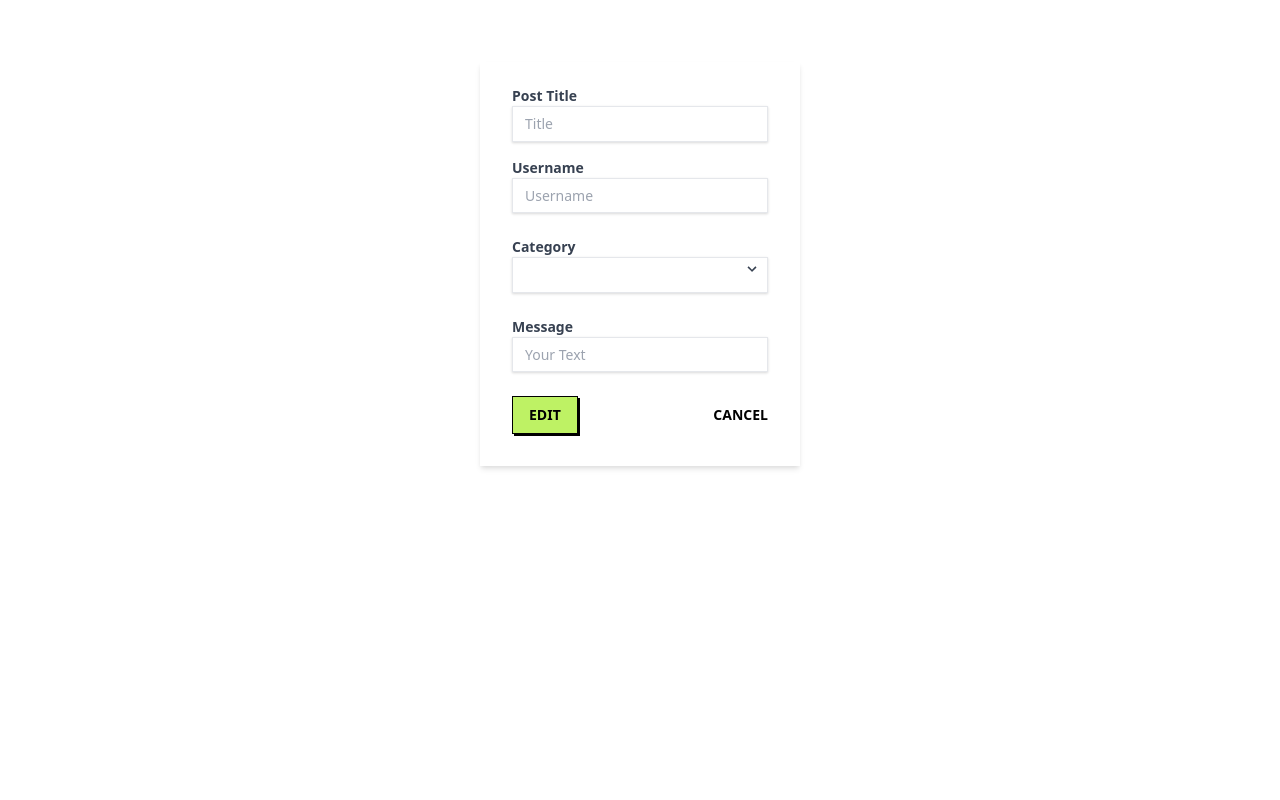
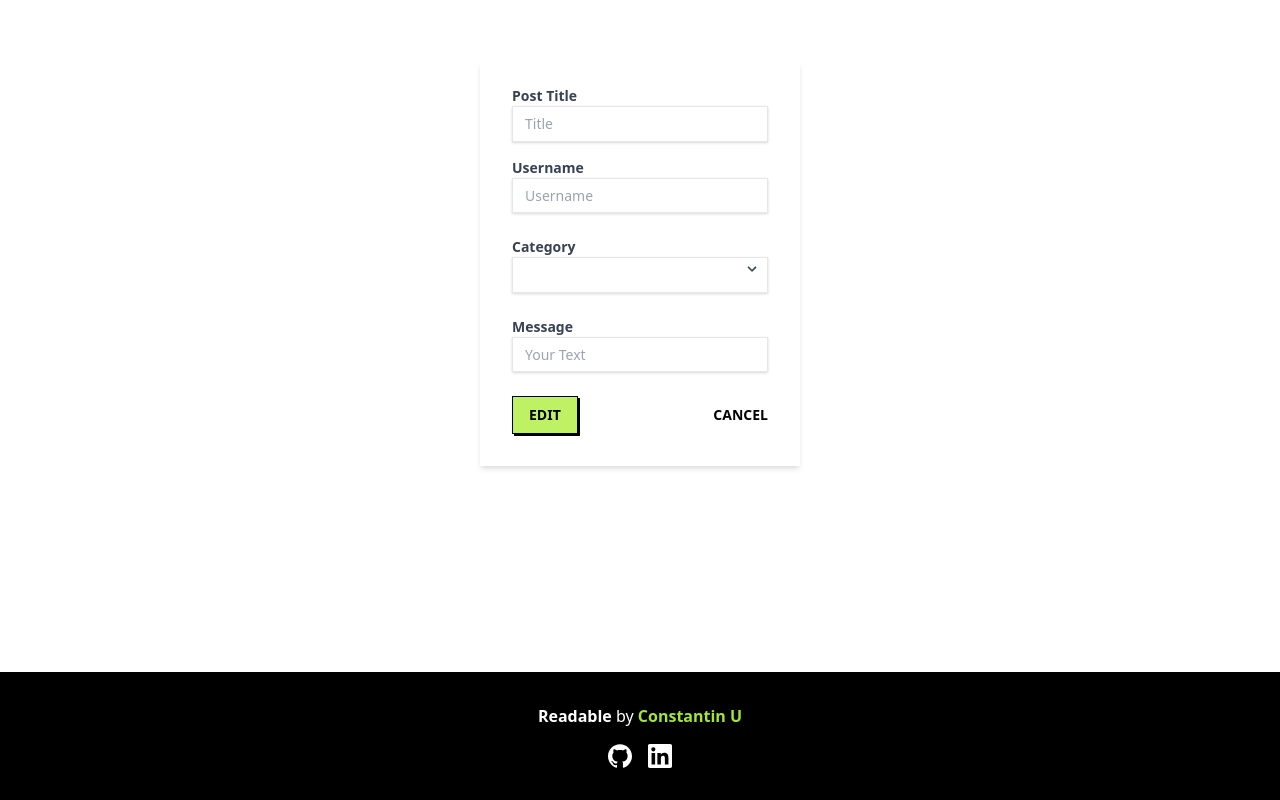
Before and after one commit to conuko/Readable-Frontend, a React (Create React App) app: page /post/edit/1 in a window 1280 px wide. Shown: the part 192-992 px from the top of the page. Before the commit the page ends 864 px from the top, so only its background shows below. Built offline with nearby package versions, Linux system fonts and the light colour scheme; no server answers.

Commit message:
feat: create and style footer component

```diff
--- a/src/components/App.js
+++ b/src/components/App.js
@@ -4,6 +4,7 @@
 import { handleInitialData } from '../actions/shared';
 import HomeView from './HomeView';
 import Navbar from './Navbar';
+import Footer from './Footer';
 import PostDetailView from './PostDetailView';
 import CategoryView from './CategoryView';
 import CreatePost from './CreatePost';
@@ -24,6 +25,7 @@
         <Route exact path="/add" component={CreatePost} />
         <Route exact path="/post/edit/:id" component={EditPost} />
       </div>
+      <Footer />
     </Router>
   );
 }
--- /dev/null
+++ b/src/components/Footer.js
@@ -0,0 +1,36 @@
+import React from 'react';
+
+function Footer() {
+  return (
+    <footer className="bg-black">
+      <div className="max-w-7xl mx-auto px-4 sm:px-6 lg:px-8">
+        <div className="flex items-center justify-center h-32">
+          <div className="flex items-center">
+            <div className="flex-shrink-0 text-white">
+              <b>Readable</b>
+              {' '}
+              by
+              {' '}
+              <a href="mailto:mail@constantincodes.dev" className="text-lime-400 hover:text-lime-200 font-bold">Constantin U</a>
+              <div className="flex flex-row justify-center mt-4 space-x-4">
+                <a href="http://www.github.com/conuko">
+                  <svg role="img" viewBox="0 0 24 24" className="h-6 w-6 fill-current text-white hover:text-lime-400" xmlns="http://www.w3.org/2000/svg">
+                    <path d="M12 .297c-6.63 0-12 5.373-12 12 0 5.303 3.438 9.8 8.205 11.385.6.113.82-.258.82-.577 0-.285-.01-1.04-.015-2.04-3.338.724-4.042-1.61-4.042-1.61C4.422 18.07 3.633 17.7 3.633 17.7c-1.087-.744.084-.729.084-.729 1.205.084 1.838 1.236 1.838 1.236 1.07 1.835 2.809 1.305 3.495.998.108-.776.417-1.305.76-1.605-2.665-.3-5.466-1.332-5.466-5.93 0-1.31.465-2.38 1.235-3.22-.135-.303-.54-1.523.105-3.176 0 0 1.005-.322 3.3 1.23.96-.267 1.98-.399 3-.405 1.02.006 2.04.138 3 .405 2.28-1.552 3.285-1.23 3.285-1.23.645 1.653.24 2.873.12 3.176.765.84 1.23 1.91 1.23 3.22 0 4.61-2.805 5.625-5.475 5.92.42.36.81 1.096.81 2.22 0 1.606-.015 2.896-.015 3.286 0 .315.21.69.825.57C20.565 22.092 24 17.592 24 12.297c0-6.627-5.373-12-12-12" />
+                  </svg>
+                </a>
+                <a href="https://www.linkedin.com/in/constantin-unterkofler">
+                  <svg role="img" viewBox="0 0 24 24" className="h-6 w-6 fill-current text-white hover:text-lime-400" xmlns="http://www.w3.org/2000/svg">
+                    <title>LinkedIn</title>
+                    <path d="M20.447 20.452h-3.554v-5.569c0-1.328-.027-3.037-1.852-3.037-1.853 0-2.136 1.445-2.136 2.939v5.667H9.351V9h3.414v1.561h.046c.477-.9 1.637-1.85 3.37-1.85 3.601 0 4.267 2.37 4.267 5.455v6.286zM5.337 7.433c-1.144 0-2.063-.926-2.063-2.065 0-1.138.92-2.063 2.063-2.063 1.14 0 2.064.925 2.064 2.063 0 1.139-.925 2.065-2.064 2.065zm1.782 13.019H3.555V9h3.564v11.452zM22.225 0H1.771C.792 0 0 .774 0 1.729v20.542C0 23.227.792 24 1.771 24h20.451C23.2 24 24 23.227 24 22.271V1.729C24 .774 23.2 0 22.222 0h.003z" />
+                  </svg>
+                </a>
+              </div>
+            </div>
+          </div>
+        </div>
+      </div>
+    </footer>
+  );
+}
+
+export default Footer;
```
